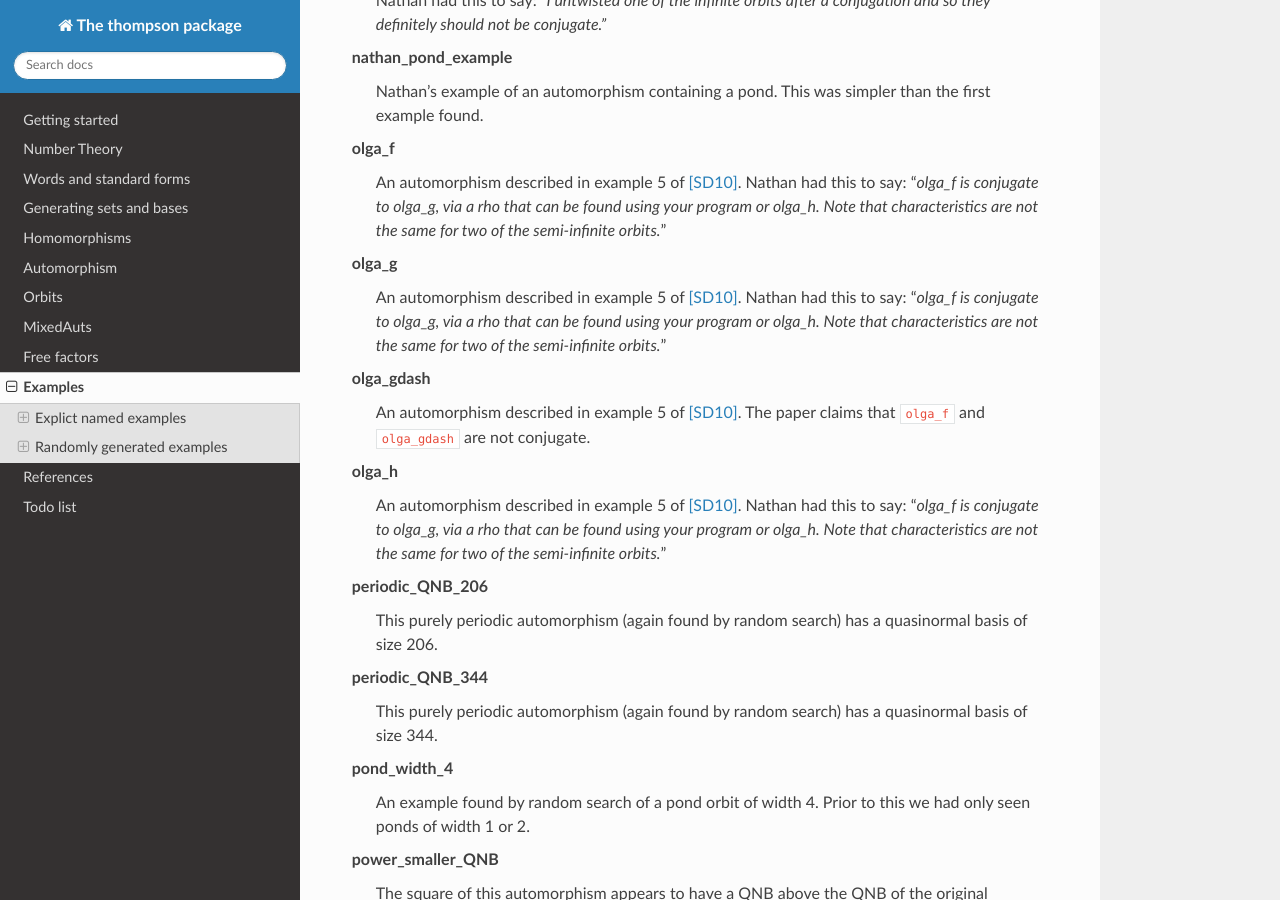
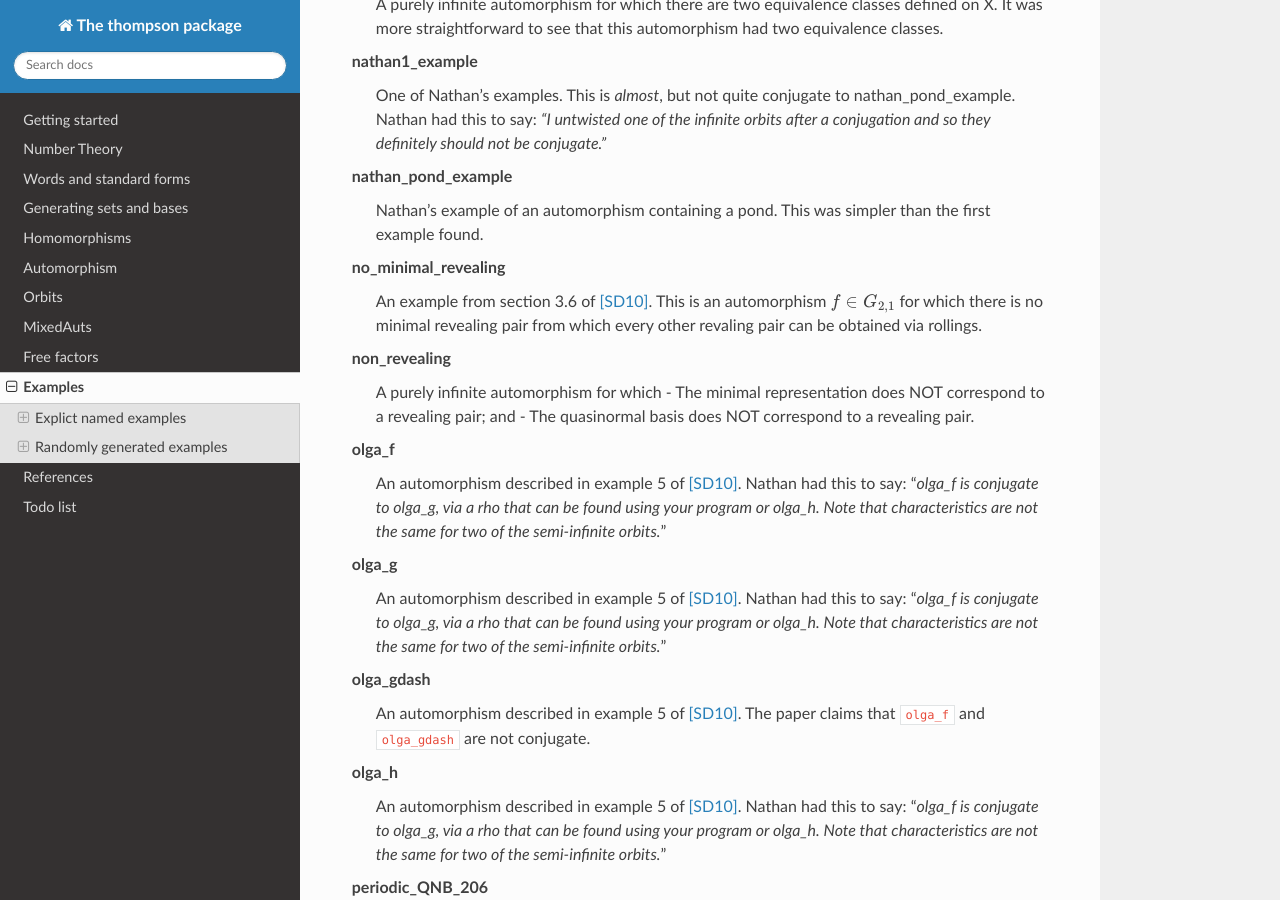
Before and after one commit to DMRobertson/thompsons_v, a Sphinx documentation site: the page built from docs/thompson.examples.rst, in a window 1280 px wide and 900 px high, scrolled down 3634 px. Built offline with Sphinx 7.4.7 and the Read the Docs theme 2.0.0, drawn with Linux system fonts in a browser that asks for light colours; cross-references to code outside the pages are shown as plain code; some of the changed text lies outside the part shown.

Commit message:
Small documentation update

```diff
--- a/docs/examples_table.txt
+++ b/docs/examples_table.txt
@@ -4,6 +4,8 @@ arity_four
 	Another example for sanity checking. This is an automorphism of :math:`V_{4,1}`.
 arity_three_order_inf
 	A purely :mod:`~thompson.infinite` automorphism of :math:`V_{3,1}`.
+bleak_alpha
+	The element :math:`\alpha` of :math:`V` used by Bleak *et al* [Bleak]_ to illustrate their train tracks and flow graphs.
 cyclic_order_six
 	An introductory example drawn on the board by NB. It is purely periodic of order six.
 example_4_1
@@ -70,6 +72,12 @@ nathan1_example
 	One of Nathan's examples. This is *almost*, but not quite conjugate to nathan_pond_example. Nathan had this to say: *"I untwisted one of the infinite orbits after a conjugation and so they definitely should not be conjugate."*
 nathan_pond_example
 	Nathan's example of an automorphism containing a pond. This was simpler than the first example found.
+no_minimal_revealing
+	An example from section 3.6 of [SD10]_. This is an automorphism :math:`f \in G_{2,1}` for which there is no minimal revealing pair from which every other revaling pair can be obtained via rollings.
+non_revealing
+	A purely infinite automorphism for which
+	- The minimal representation does NOT correspond to a revealing pair; and
+	- The quasinormal basis does NOT correspond to a revealing pair.
 olga_f
 	An automorphism described in example 5 of [SD10]_. Nathan had this to say: "*olga_f is conjugate to olga_g, via a rho that can be found using your program or olga_h. Note that characteristics are not the same for two of the semi-infinite orbits.*"
 olga_g
--- a/docs/generate_examples_table.py
+++ b/docs/generate_examples_table.py
@@ -8,8 +8,8 @@ import thompson.examples
 automorphisms = []
 
 for name, aut in thompson.examples.load_all_examples().items():
-	doc = aut.__doc__.split('\n', maxsplit=1)[0]
-	automorphisms.append((name, doc))
+	doc = aut.__doc__.split('\n\n', maxsplit=1)[0] #stuff is ignored after the first appearance of \n\n
+	automorphisms.append((name, doc.strip()))
 
 automorphisms.sort()
 
--- a/docs/thompson.examples.rst
+++ b/docs/thompson.examples.rst
@@ -1,7 +1,5 @@
 Examples
 ========
-
-This module provides a number of explicit examples for use in doctests. Additionally, functions to generate random automorphisms are provided.
 
 .. automodule:: thompson.examples
 
@@ -12,9 +10,12 @@ A list of named examples is loaded from the ``.aut`` files in `the examples fold
 This includes all the examples given in the paper, as well as others used to test the package.
 Use the following functions to load one of these examples.
 
+.. autofunction:: available_examples
 .. autofunction:: load_example
 .. autofunction:: load_example_pair
 .. autofunction:: load_all_examples
+
+.. _examples-table:
 
 List of named examples
 ^^^^^^^^^^^^^^^^^^^^^^
```
Also changed, not shown: 4 other files.
